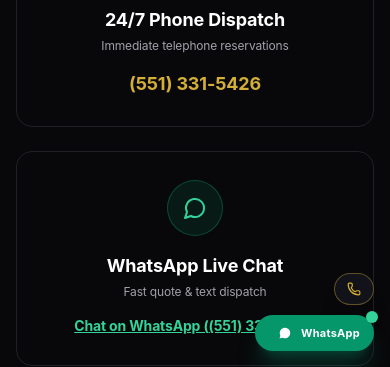
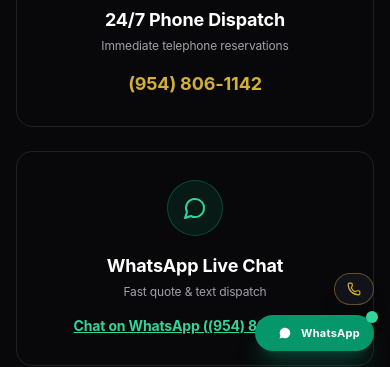
Before and after one commit to sahinerdemir/doganviprides.com, a Next.js app: page /contact in a window 390 px wide. Shown: the part 477-844 px from the top of the page. Built offline with nearby package versions, Linux system fonts and the light colour scheme.

Commit message:
Update WhatsApp and business phone number to +1 (954) 806-1142 for testing

```diff
--- a/src/app/contact/page.tsx
+++ b/src/app/contact/page.tsx
@@ -7,7 +7,7 @@
 export const metadata: Metadata = {
   title: "Contact Us & 24/7 VIP Chauffeur Dispatch | Dogan VIP Rides",
   description:
-    "Contact Dogan VIP Rides for instant quote requests, airport pickup bookings, or corporate travel inquiries. Call (551) 331-5426 or message us on WhatsApp.",
+    "Contact Dogan VIP Rides for instant quote requests, airport pickup bookings, or corporate travel inquiries. Call (954) 806-1142 or message us on WhatsApp.",
   alternates: {
     canonical: "/contact",
   },
--- a/src/components/BookingWidget.tsx
+++ b/src/components/BookingWidget.tsx
@@ -542,7 +542,7 @@
                         <input
                           type="tel"
                           required
-                          placeholder="+1 (551) 331-5426"
+                          placeholder="+1 (954) 806-1142"
                           value={corpPhone}
                           onChange={(e) => setCorpPhone(e.target.value)}
                           className="w-full luxury-input rounded-xl px-3.5 py-2.5 text-xs"
@@ -693,7 +693,7 @@
                       <input
                         type="tel"
                         required
-                        placeholder="+1 (551) 331-5426"
+                        placeholder="+1 (954) 806-1142"
                         value={phone}
                         onChange={(e) => setPhone(e.target.value)}
                         className="w-full luxury-input rounded-xl px-3.5 py-3 text-xs"
--- a/src/data/site-data.ts
+++ b/src/data/site-data.ts
@@ -52,9 +52,9 @@
   name: "Dogan VIP Rides",
   legalName: "Dogan VIP Rides LLC",
   tagline: "Miami's Premier Executive Chauffeur & Luxury Transportation",
-  phone: "+1 (551) 331-5426",
-  phoneDisplay: "(551) 331-5426",
-  phoneClean: "+15513315426",
+  phone: "+1 (954) 806-1142",
+  phoneDisplay: "(954) 806-1142",
+  phoneClean: "+19548061142",
   email: "info@doganviprides.com",
   website: "https://www.doganviprides.com",
   primaryLocation: "Miami, Florida",
```
